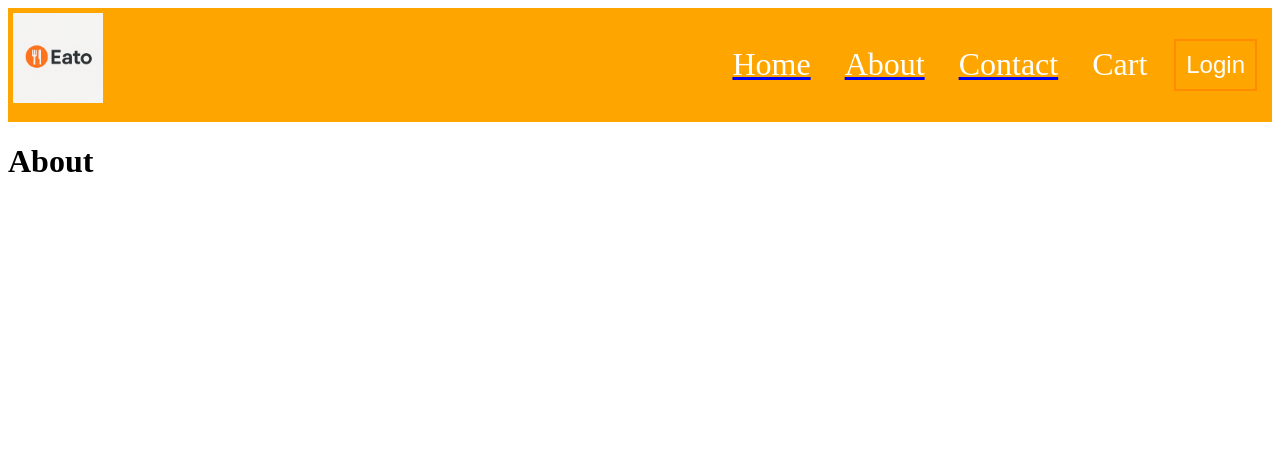
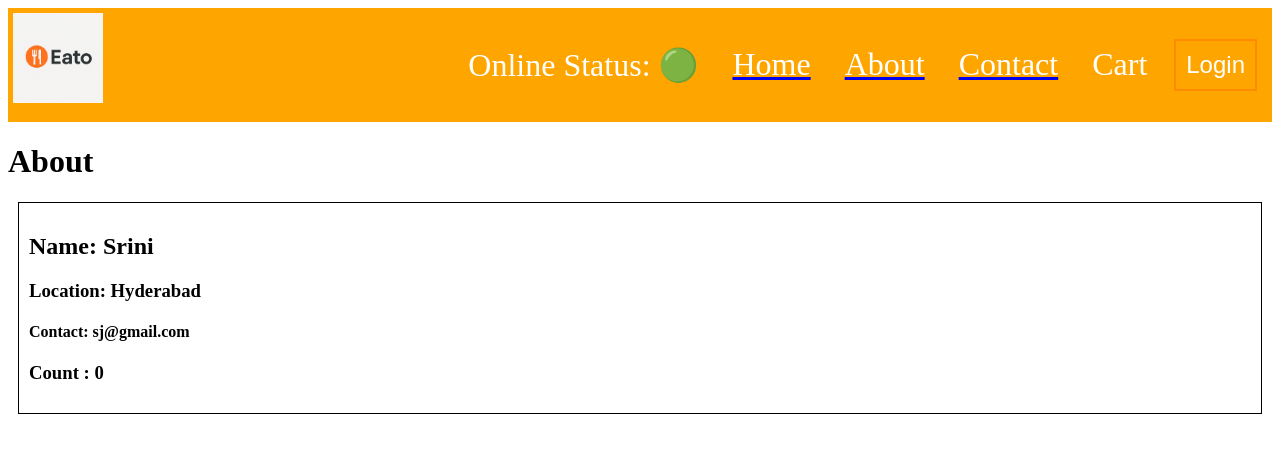
Before and after one commit to srinijammula/react-dev, a React (Vite) app: page /about in a window 1280 px wide. Shown: the top 452 px of the page. Built offline with nearby package versions, Linux system fonts and the light colour scheme.

Commit message:
custom hooks and online status

```diff
--- a/index.css
+++ b/index.css
@@ -102,3 +102,9 @@
 .login:hover{
     background-color: darkorange;
 }
+
+.user-card{
+    border: 1px solid black;
+    margin: 10px;
+    padding: 10px;
+}
--- a/package.json
+++ b/package.json
@@ -1,7 +1,7 @@
 {
   "dependencies": {
-    "react": "^19.1.0",
-    "react-dom": "^19.1.0",
+    "react": "^19.2.2",
+    "react-dom": "^19.2.2",
     "react-router": "^6.30.1",
     "react-router-dom": "^6.30.1"
   },
--- a/src/components/About.js
+++ b/src/components/About.js
@@ -1,7 +1,10 @@
+import User from "./User"
+
 export const About = () => {
     return (
         <div>
             <h1>About</h1>
+            <User name={"Srini"} location={"Hyderabad"}/>
         </div>
     )
 }
--- a/src/components/Body.js
+++ b/src/components/Body.js
@@ -4,6 +4,7 @@ import {useState, useEffect} from "react";
 import { corsProxy, swiggyApi } from "../utils/constants"
 import {Shimmer} from "./Shimmer"
 import { Link } from "react-router-dom";
+import { useOnlineStatus } from "../utils/useOnlineStatus";
 
 export const Body = () => {
     const [restaurantList, setRestaurantList] = useState([]);
@@ -20,6 +21,11 @@ export const Body = () => {
      useEffect(() => {
         fetchData();
     },[]);
+
+    const onlineStatus = useOnlineStatus();
+    if (onlineStatus === false){
+        return <h1> You're offline</h1>
+    }
 
 
     if (restaurantList.length==0){
--- a/src/components/Header.js
+++ b/src/components/Header.js
@@ -1,9 +1,11 @@
 import { useState } from "react"
 import { Link } from "react-router-dom"
+import { useOnlineStatus } from "../utils/useOnlineStatus"
 
 const logo = new URL('../img/eato_logo.png',import.meta.url).href
 export const Header = () => {
     const [btnName,setBtnName]=useState('Login')
+    const onlineStatus = useOnlineStatus();
     return (
         <div className="header">
             <div>
@@ -11,6 +13,7 @@ export const Header = () => {
             </div>
             <div className="nav-items">
                 <ul>
+                    <li>Online Status: {onlineStatus? "🟢":"🔴"} </li>
                     <Link to="/"><li>Home</li></Link>
                     <Link to="/about"><li>About</li></Link>
                     <Link to="/contact"><li>Contact</li></Link>
--- a/src/components/RestaurantMenu.js
+++ b/src/components/RestaurantMenu.js
@@ -1,23 +1,13 @@
-import { useEffect, useState } from "react"
-import { swiggyMenu, corsProxy } from "../utils/constants"
 import { Shimmer } from "./Shimmer"
 import { useParams } from "react-router"
 import { MenuCard } from "./MenuCard"
+import { useRestaurantMenu } from "../utils/useRestaurantMenu"
 
 export const RestaurantMenu = () =>{
 
     const {resId} = useParams()
 
-    const [resInfo, setResInfo] = useState(null)
-
-    const fetchMenu= async () => {
-        const data = await fetch(corsProxy+swiggyMenu+resId)
-        const json= await data.json()
-        setResInfo(json.data)
-    }
-     useEffect(() => {
-    fetchMenu()
-    },[])
+    const resInfo=useRestaurantMenu(resId);
 
     if (resInfo===null){
         return <Shimmer />
--- /dev/null
+++ b/src/components/User.js
@@ -0,0 +1,14 @@
+import { useState } from "react";
+
+const User = ({name, location}) => {
+    const [count] =useState(0);
+    return (
+        <div className="user-card">
+            <h2>Name: {name}</h2>
+            <h3>Location: {location}</h3>
+            <h4>Contact: sj@gmail.com</h4>
+            <h3>Count : {count}</h3>
+        </div>
+    );
+};
+export default User;
--- /dev/null
+++ b/src/utils/useOnlineStatus.js
@@ -0,0 +1,19 @@
+import { useEffect, useState } from "react"
+
+
+export const useOnlineStatus = () => {
+
+    const [onlineStatus, setOnlineStatus] = useState(true);
+
+    useEffect(()=>{
+
+        window.addEventListener("offline",()=>{
+            setOnlineStatus(false);
+        })
+        window.addEventListener("online",()=>{
+            setOnlineStatus(true);
+        })
+    },[])
+
+    return onlineStatus;
+}
--- /dev/null
+++ b/src/utils/useRestaurantMenu.js
@@ -0,0 +1,19 @@
+import { useState, useEffect } from "react";
+import { swiggyMenu, corsProxy } from "../utils/constants"
+
+export const useRestaurantMenu = (resId) => {
+
+    const [resInfo, setResInfo] = useState(null);
+
+    useEffect(()=>{
+        fetchMenu();
+    },[]);
+
+    const fetchMenu = async () => {
+        const data = await fetch(corsProxy + swiggyMenu + resId);
+        const json = await data.json();
+        setResInfo(json.data);
+    }
+
+    return resInfo;
+}
```
Also changed, not shown: 1 other file (tests, documents, lock files or other folders).
